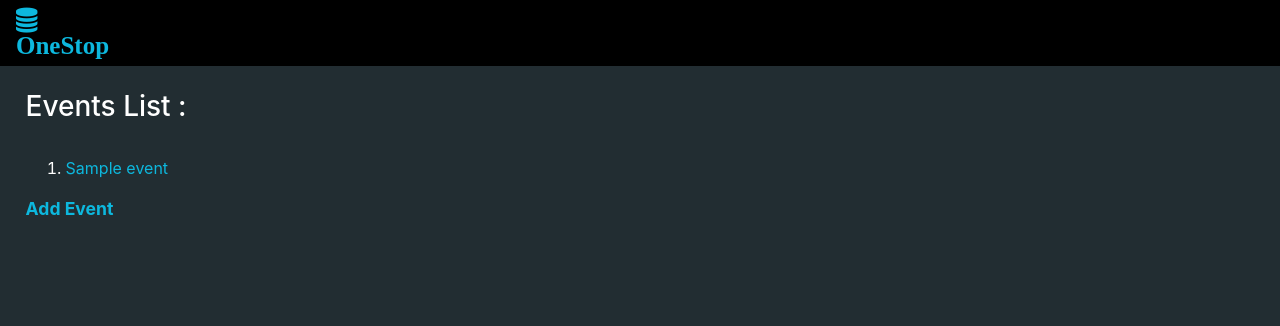
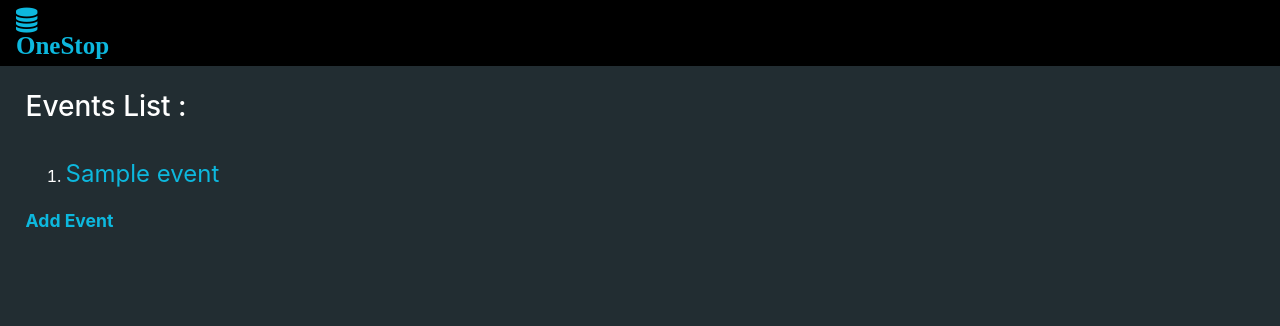
Before and after one commit to kumanik/onestop, a Django app: template base/templates/base/eventList.html in a window 1280 px wide. Shown: the top 326 px of the page. Run offline with Django 3.2, Linux system fonts and the light colour scheme; the template is opened without the code that fills it: most values are stand-ins (such as "Sample title", 1, 10 or a date in 2020); parts of the project's set-up code (start-up, migrations or seed data) failed here and were passed over; some libraries are stand-ins or nearby versions.

Commit message:
Update eventList.html

```diff
--- a/base/templates/base/eventList.html
+++ b/base/templates/base/eventList.html
@@ -2,7 +2,7 @@
 {% block content %}
 <style>
   li a{
-    font-size: 2vh;
+    font-size: 3vh;
 
   }
   </style>
```
